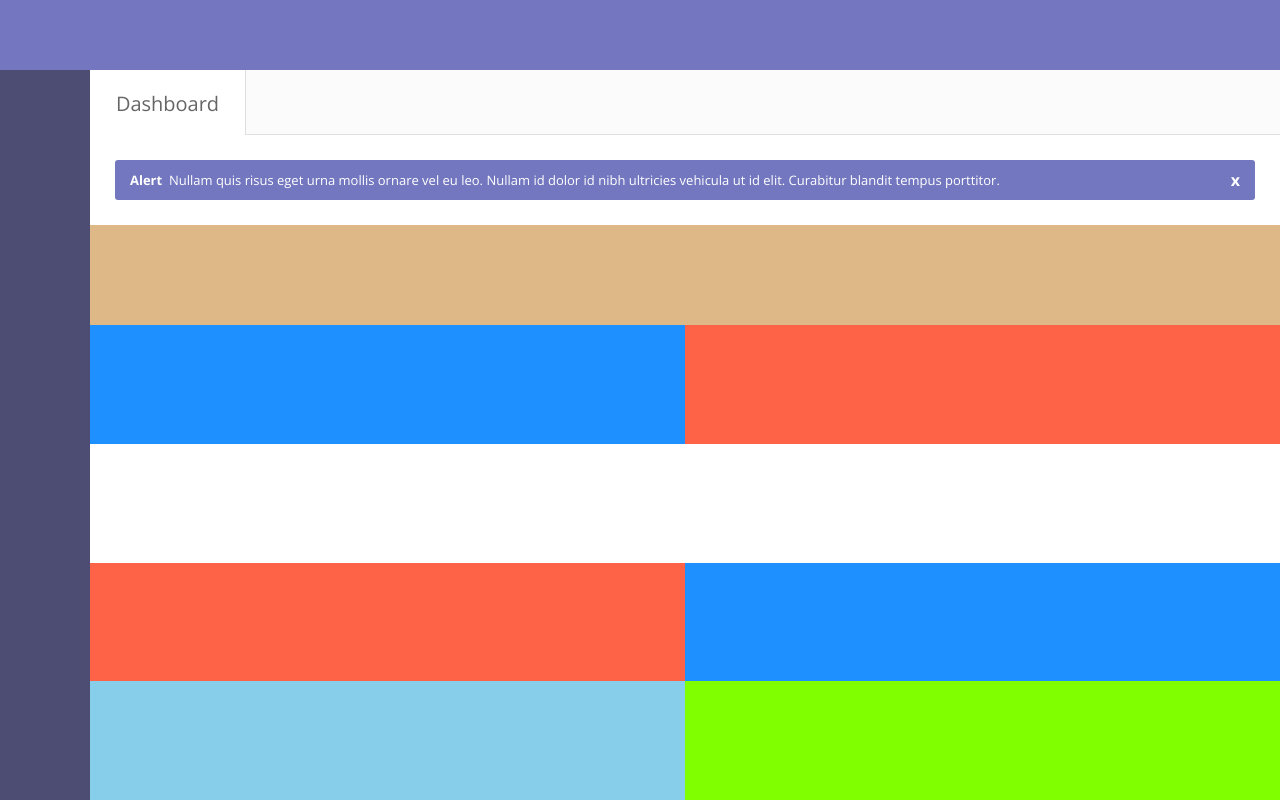
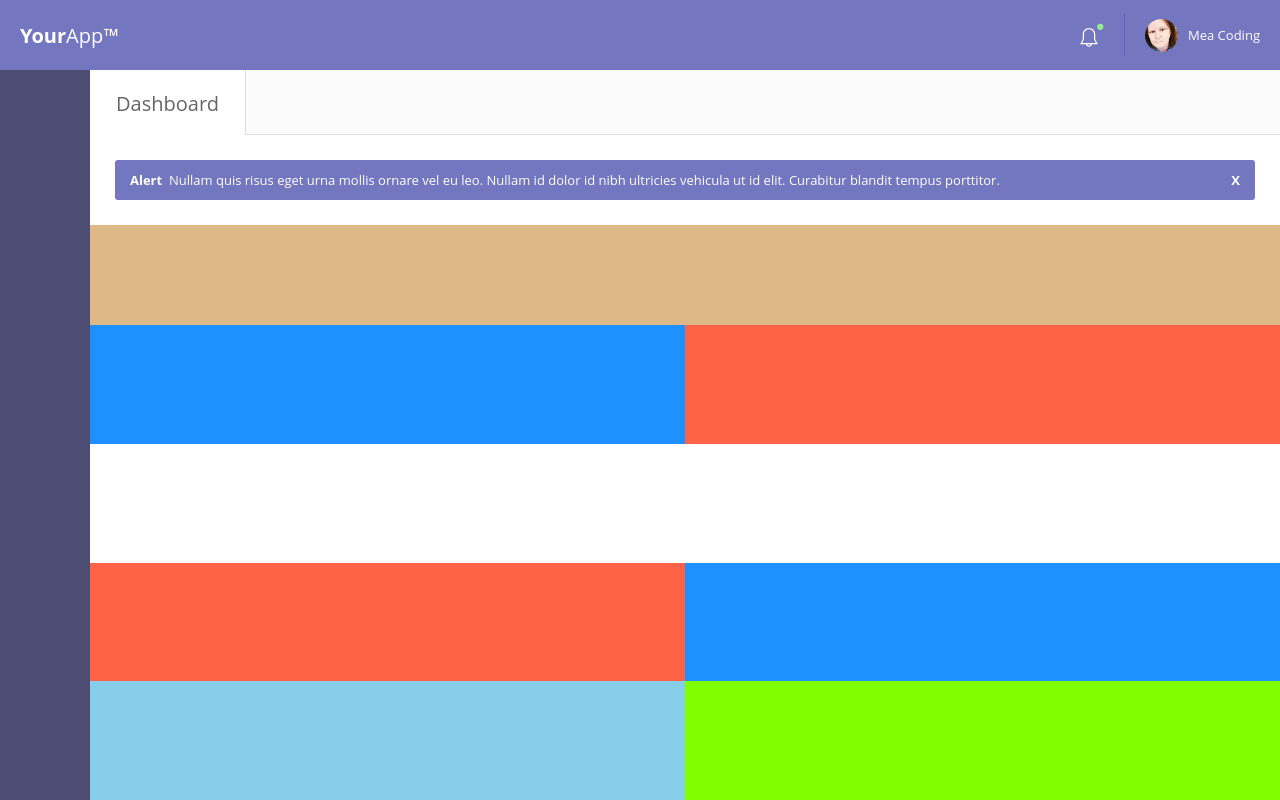
Before and after one commit to meacoding/techdegree-project-7, a plain HTML site: page index.html in a window 1280 px wide. Drawn offline with nearby package versions, Linux system fonts and the light colour scheme.

Commit message:
Header layout

```diff
--- a/index.html
+++ b/index.html
@@ -7,23 +7,72 @@
       charset="utf-8"
     />
     <link rel="stylesheet" type="text/css" href="css/styles.css" />
-    <link href="https://fonts.googleapis.com/css?family=Open+Sans:400,700" rel="stylesheet">
+    <link
+      href="https://fonts.googleapis.com/css?family=Prompt:400,700"
+      rel="stylesheet"
+    />
 
-    <title>Mea Coding | Dashboard</title>
+    <title>YourApp | Dashboard</title>
   </head>
 
   <body class="body-container">
-    <header class="body-item"></header>
+    <header class="body-item">
+      <p><strong>Your</strong>App&trade;</p>
+      <div>
+        <svg
+          class="bell"
+          version="1.1"
+          id="Layer_1"
+          xmlns="http://www.w3.org/2000/svg"
+          xmlns:xlink="http://www.w3.org/1999/xlink"
+          x="0px"
+          y="0px"
+          viewBox="-2 -8 40 40"
+          style="enable-background:new 0 0 32 32;"
+          xml:space="preserve"
+        >
+          <style type="text/css">
+            .st0 {
+              fill: #ffffff;
+            }
+          </style>
+          <g id="_x36__6_">
+            <g>
+              <path
+                class="st0"
+                d="M24,18v-8c0-5.5-4.5-10-10-10S4,4.5,4,10v8l-4,8h9.1c0.5,2.3,2.5,4,4.9,4s4.4-1.7,4.9-4H28L24,18z M14,28
+        			c-1.3,0-2.4-0.8-2.8-2h5.6C16.4,27.2,15.3,28,14,28z M3,24l3-6v-8c0-4.4,3.6-8,8-8s8,3.6,8,8v8l3,6H3z"
+              />
+            </g>
+            <circle
+              class="bell-circle"
+              cx="32"
+              cy="-2"
+              r="5"
+              stroke-width="0"
+            ></circle>
+          </g>
+        </svg>
+        <div class="divider"></div>
+        <div class="member-img member-0"></div>
+        <div class="member-name member-0"></div>
+      </div>
+    </header>
     <nav class="body-item"></nav>
 
     <main class="body-item main-container">
       <section class="main-item tab-and-search">
-        <div class="tab">
-          <p>Dashboard</p>
-        </div>
+        <div class="tab"><p>Dashboard</p></div>
         <div class="search"></div>
         <div class="alert">
-          <div class="alert-message"><p><strong>Alert</strong>&nbsp; Nullam quis risus eget urna mollis ornare vel eu leo. Nullam id dolor id nibh ultricies vehicula ut id elit. Curabitur blandit tempus porttitor.</p><span>x</span></div>
+          <div class="alert-message">
+            <p>
+              <strong>Alert</strong>&nbsp; Nullam quis risus eget urna mollis
+              ornare vel eu leo. Nullam id dolor id nibh ultricies vehicula ut
+              id elit. Curabitur blandit tempus porttitor.
+            </p>
+            <span>X</span>
+          </div>
         </div>
       </section>
       <section class="main-item traffic"></section>
@@ -35,5 +84,7 @@
       <section class="main-item message-user"></section>
       <section class="main-item settings"></section>
     </main>
+
+    <script src="js/app.js"></script>
   </body>
 </html>
--- a/js/app.js
+++ b/js/app.js
@@ -1,5 +1,57 @@
 /*jshint esversion: 6 */
 
 document.addEventListener("DOMContentLoaded", e => {
+  const members = [
+    {
+      firstName: "Mea",
+      lastName: "Coding",
+      img: "images/member-0.jpg",
+      email: "",
+      signupDate: "10/10/18"
+    },
+    {
+      firstName: "Victoria",
+      lastName: "Chambers",
+      img: "images/member-1.jpg",
+      email: "victoria.chambers80@example.com",
+      signupDate: "10/10/18"
+    },
+    {
+      firstName: "Dale",
+      lastName: "Byrd",
+      img: "images/member-2.jpg",
+      email: "dale.byrd52@example.com",
+      signupDate: "10/10/18"
+    },
+    {
+      firstName: "Dawn",
+      lastName: "Wood",
+      img: "images/member-3.jpg",
+      email: "dawn.wood16@example.com",
+      signupDate: "10/10/18"
+    },
+    {
+      firstName: "Dan",
+      lastName: "Oliver",
+      img: "images/member-4.jpg",
+      email: "dan.oliver82@example.com",
+      signupDate: "10/10/18"
+    }
+  ];
 
+  //Excessive for demonstrating a mockup but a real project wouldn't be hard coded - in HTML or in JS.
+  const memberImg = (i, className) => {
+    const member = document.querySelectorAll(className)[0];
+    member.style.background = `yellow url('${
+      members[i].img
+    }') center center / cover no-repeat`;
+  };
+  memberImg(0, ".member-img.member-0");
+
+  const memberName = (i, className) => {
+    const member = document.querySelectorAll(className)[0];
+    const name = `${members[i].firstName} ${members[i].lastName}`;
+    member.textContent = name;
+  };
+  memberName(0, ".member-name.member-0");
 });
--- a/scss/base/_base.scss
+++ b/scss/base/_base.scss
@@ -3,11 +3,10 @@
 //=================================
 
 body {
-  font-family: 'Open Sans', sans-serif;
+  font-family: "Open Sans", sans-serif;
   font-size: 13px;
   color: #666666;
 }
-
 
 //outermost container
 .body-container {
@@ -21,9 +20,44 @@ body {
     "nav main";
 }
 header {
+  display: flex;
+  justify-content: space-between;
+  padding: 0 20px;
   background-color: #7477bf;
+  color: #fff;
   grid-area: header;
+  p {
+    align-self: center;
+    font-size: 20px;
+  }
+  div {
+    display: flex;
+    align-items: center;
+    .bell {
+      height: 25px;
+    }
+    .bell-circle {
+      fill: lightgreen;
+    }
+    .divider {
+      width: 1px;
+      height: 42px;
+      margin: 0 20px;
+      background-color: #5d61bf;
+    }
+    .member-img {
+      height: 33px;
+      width: 33px;
+      border-radius: 50%;
+      // background: yellow url("../images/member-0.jpg") center center / cover
+      //   no-repeat;
+    }
+    .member-name {
+      margin-left: 10px;
+    }
+  }
 }
+
 nav {
   background-color: #4d4c72;
   grid-area: nav;
@@ -89,8 +123,8 @@ main {
   grid-template-columns: 155px auto;
   grid-template-rows: 65px minmax(min-content, max-content);
   grid-template-areas:
-  "tab   search"
-  "alert alert";
+    "tab   search"
+    "alert alert";
 }
 .tab {
   background-color: #fff;
@@ -122,10 +156,8 @@ main {
     align-self: center;
   }
   span {
-    float: right;
     align-self: center;
     justify-self: flex-end;
-    font-size: 16px;
     font-weight: 700;
   }
 }
```
Also changed, not shown: css/styles.css, images/member-0.jpg (added), 1 other file.
